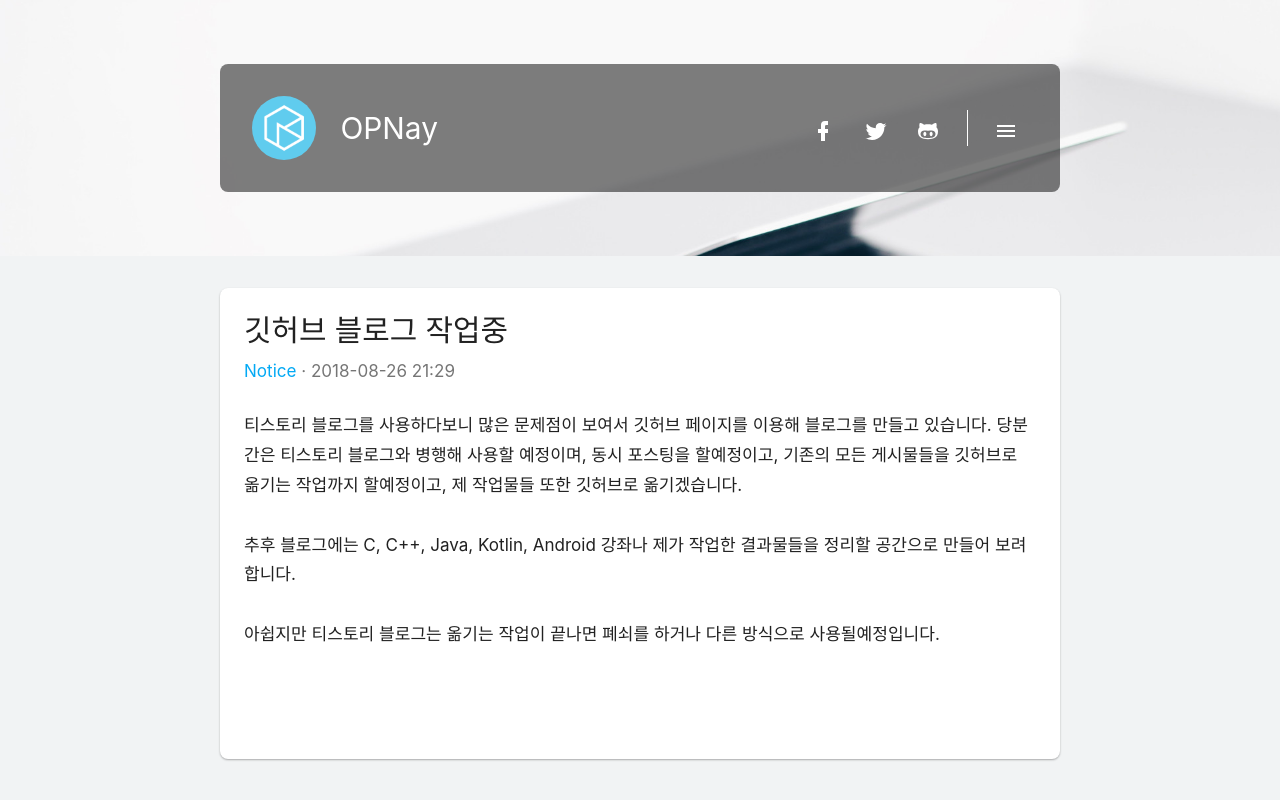
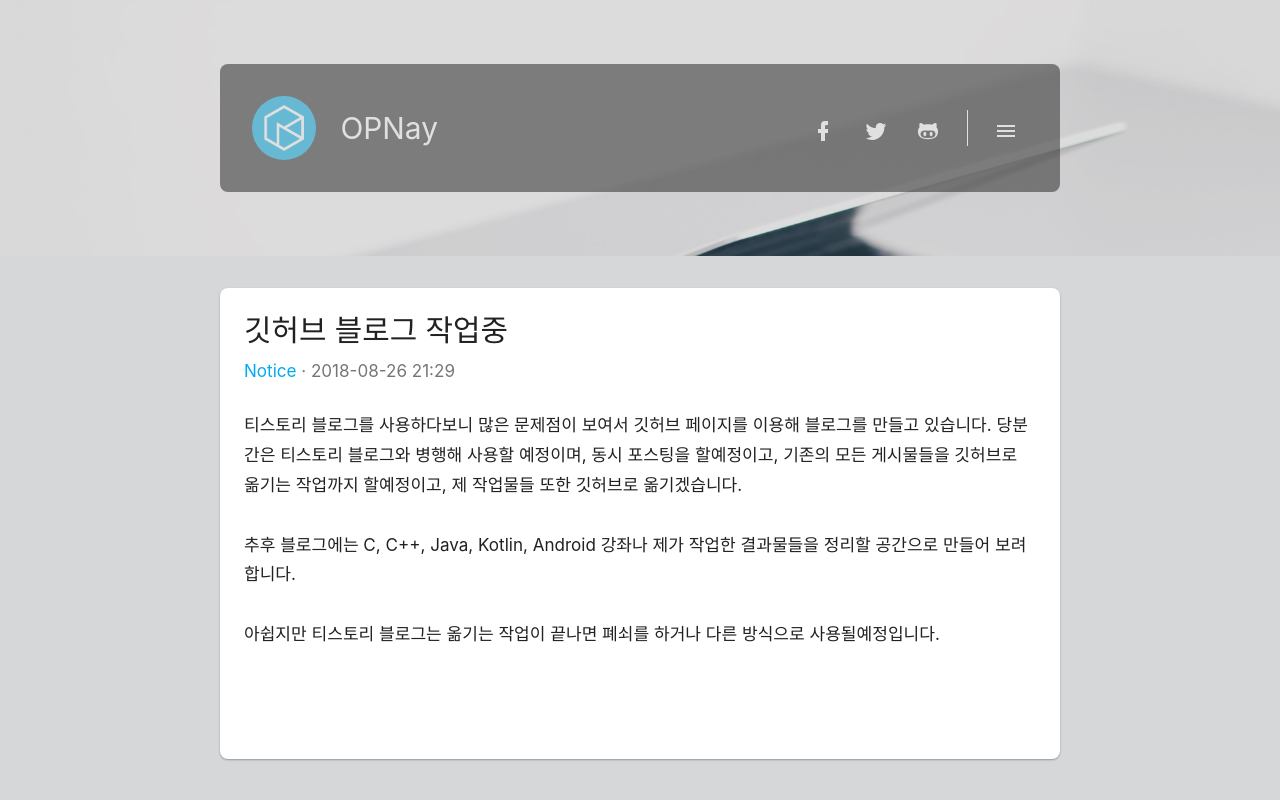
Before and after one commit to opnay/opnay.github.io, a Jekyll site: the page built from _posts/2018-08-26-working-github.md, in a window 1280 px wide. Shown: the top 800 px of the page. Built offline with Jekyll 4.4.1, drawn with Linux system fonts in a browser that asks for light colours; comment, search, counter and statistics services are not loaded.

Commit message:
_layouts/blog: img_background set false

```diff
--- a/_layouts/blog.html
+++ b/_layouts/blog.html
@@ -37,7 +38,6 @@
     </div>
 </div>
 <style>
-body::before {display:none !important;}
 .pg-header {padding:64px 32px;}
 .nav {background:rgba(0,0,0,0.5); padding:32px; border-radius:8px; width:100%; color:white; font-size:1.4rem;}
 
```
Also changed, not shown: other parts of _layouts/blog.html (+1 -0 lines).
